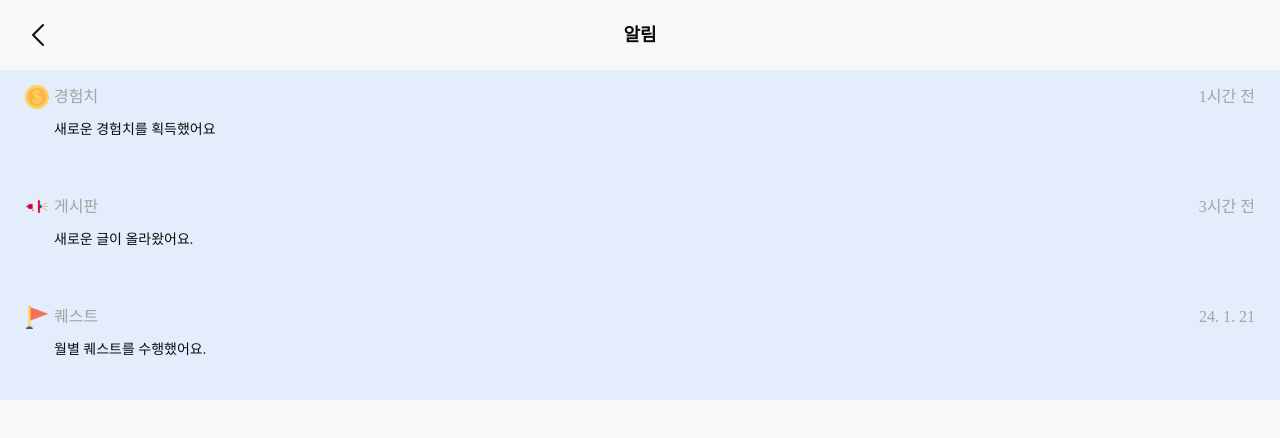
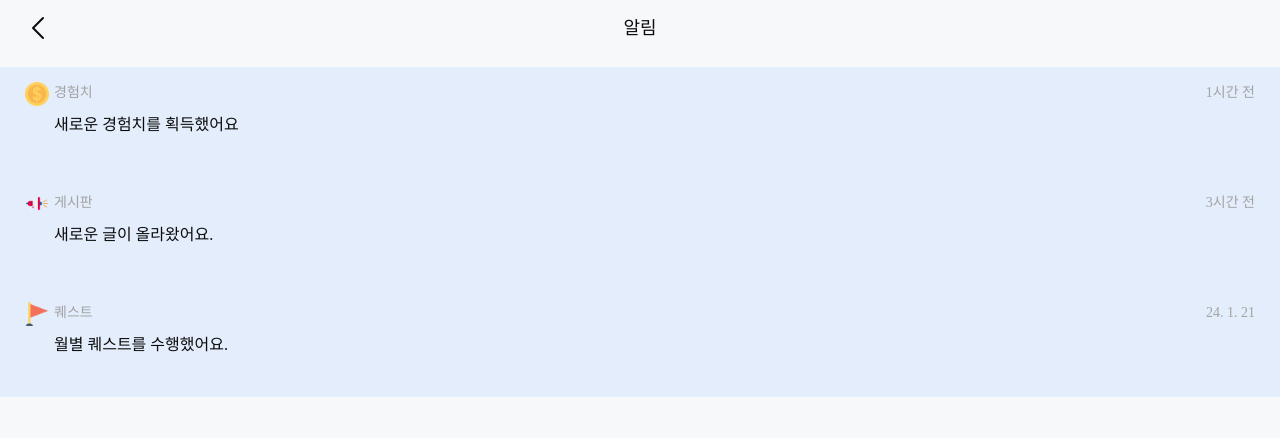
Before and after one commit to Minn97u/Do-High, a React (Create React App) app: page /alarm in a window 1280 px wide. Shown: the top 438 px of the page. Built offline with nearby package versions, Linux system fonts and the light colour scheme; a web font is replaced by a local one.

Commit message:
fix: 알림페이지 css 수정

```diff
--- a/src/pages/Alarm.js
+++ b/src/pages/Alarm.js
@@ -62,7 +62,7 @@ const Alarm = () => {
 export default Alarm;
 
 const PageContainer = styled.div`
-  background-color: #f7f8fa;
+  background-color: ${(props) => props.theme.colors.gray};
   height: 100vh;
   display: flex;
   flex-direction: column;
@@ -73,8 +73,10 @@ const Header = styled.div`
   display: flex;
   align-items: center;
   width: 100%;
-  height: 70px;
   position: relative;
+  /* height: 50px; */
+  margin-bottom: 10px;
+  padding: 15px 0;
 `;
 
 const BackButton = styled.button`
@@ -84,16 +86,15 @@ const BackButton = styled.button`
   cursor: pointer;
   position: absolute;
   left: 22px;
-  top: 19px;
+  top: 12px;
 `;
 
 const Title = styled.h1`
+  ${(props) => props.theme.fonts.semibold};
   font-size: 18px;
-  font-weight: bold;
   margin: 0;
   text-align: center;
   flex: 1;
-  ${(props) => props.theme.fonts.smallTitle};
 `;
 
 const NotificationList = styled.div`
@@ -125,16 +126,18 @@ const Content = styled.div`
 
 const Type = styled.div`
   margin-bottom: 10px;
-  ${(props) => props.theme.fonts.default};
+  ${(props) => props.theme.fonts.regular};
+  font-size: 14px;
   color: ${(props) => props.theme.colors.gray3};
 `;
 
 const Message = styled.div`
-  font-size: 14px;
   ${(props) => props.theme.fonts.medium};
+  font-size: 16px;
 `;
 
 const Time = styled.div`
-  ${(props) => props.theme.fonts.default};
+  ${(props) => props.theme.fonts.regular};
+  font-size: 14px;
   color: ${(props) => props.theme.colors.gray3};
 `;
```
